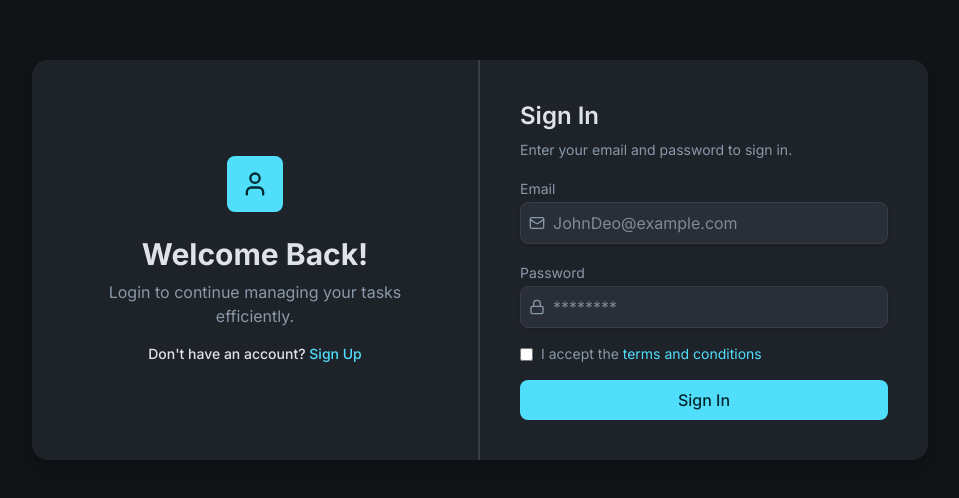
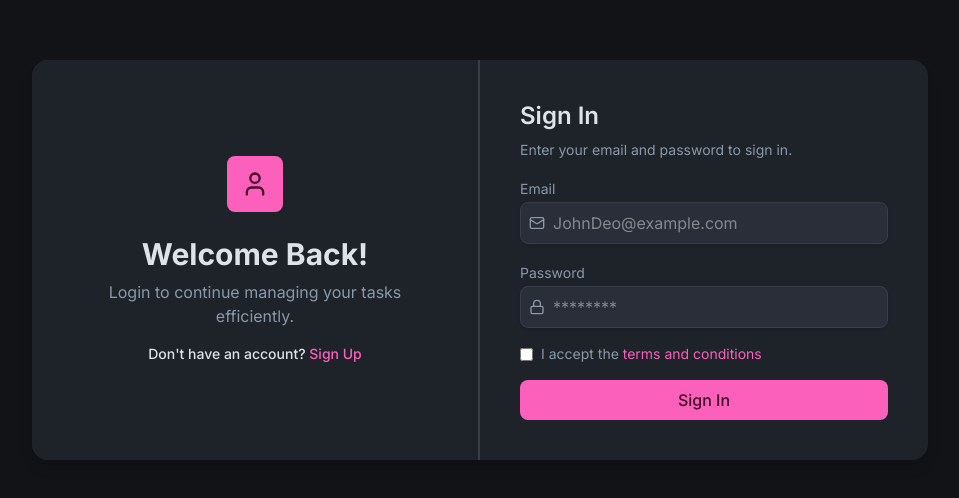
Before and after one commit to Shubham-567/Taskly, a React (Vite) app in the folder frontend/: page /auth in a window 1280 px wide. Shown: the part 140-638 px from the top of the page, without its empty margins (160-1119 px from the left). Built offline with nearby package versions, Linux system fonts and the light colour scheme; no server answers.

Commit message:
Frontend: change color scheme

```diff
--- a/frontend/src/index.css
+++ b/frontend/src/index.css
@@ -1,35 +1,34 @@
 @import url("https://fonts.googleapis.com/css2?family=Inter:ital,opsz,wght@0,14..32,100..900;1,14..32,100..900&display=swap");
 @import "tailwindcss";
 
-/* Option 6B: Light Theme */
 :root {
   /* Primary */
-  --color-primary: hsl(190, 90%, 50%);
-  --color-primary-foreground: hsl(190, 90%, 10%);
+  --color-primary: hsl(325, 90%, 55%);
+  --color-primary-foreground: hsl(0, 0%, 100%);
 
   /* Backgrounds */
-  --color-bg: hsl(190, 40%, 97%);
+  --color-bg: hsl(325, 40%, 97%);
   --color-card-bg: hsl(0, 0%, 100%);
-  --color-inputs-bg: hsl(190, 35%, 94%);
-  --color-border: hsl(190, 25%, 89%);
+  --color-inputs-bg: hsl(325, 35%, 94%);
+  --color-border: hsl(325, 25%, 89%);
 
   /* Text */
-  --color-txt: hsl(190, 25%, 25%);
-  --color-txt-muted: hsl(190, 15%, 50%);
+  --color-txt: hsl(325, 15%, 25%);
+  --color-txt-muted: hsl(325, 10%, 50%);
 
-  /* Status (For Alerts)*/
+  /* Status */
   --color-danger: hsl(355, 78%, 55%);
   --color-danger-foreground: hsl(0, 0%, 98%);
-  --color-success: hsl(156, 82%, 33%);
+  --color-success: hsl(135, 73%, 45%);
   --color-success-foreground: hsl(0, 0%, 98%);
-  --color-warning: hsl(35, 91%, 55%);
-  --color-warning-foreground: hsl(35, 91%, 15%);
+  --color-warning: hsl(45, 100%, 50%);
+  --color-warning-foreground: hsl(45, 100%, 10%);
 }
 
 .dark {
   /* Primary */
-  --color-primary: hsl(190, 95%, 65%);
-  --color-primary-foreground: hsl(190, 90%, 10%);
+  --color-primary: hsl(325, 95%, 68%);
+  --color-primary-foreground: hsl(325, 80%, 15%);
 
   /* Backgrounds */
   --color-bg: hsl(220, 15%, 8%);
@@ -41,13 +40,13 @@
   --color-txt: hsl(210, 17%, 89%);
   --color-txt-muted: hsl(210, 15%, 60%);
 
-  /* Status (For Alerts)*/
+  /* Status */
   --color-danger: hsl(355, 80%, 65%);
   --color-danger-foreground: hsl(0, 0%, 98%);
-  --color-success: hsl(156, 70%, 45%);
+  --color-success: hsl(135, 70%, 55%);
   --color-success-foreground: hsl(0, 0%, 98%);
-  --color-warning: hsl(35, 100%, 65%);
-  --color-warning-foreground: hsl(35, 91%, 15%);
+  --color-warning: hsl(45, 100%, 60%);
+  --color-warning-foreground: hsl(45, 100%, 10%);
 }
 
 @theme {
@@ -68,7 +67,7 @@
   --color-txt: var(--color-txt);
   --color-txt-muted: var(--color-txt-muted);
 
-  /* Status (For Alerts)*/
+  /* Status */
   --color-danger: var(--color-danger);
   --color-danger-foreground: var(--color-danger-foreground);
   --color-success: var(--color-success);
```
